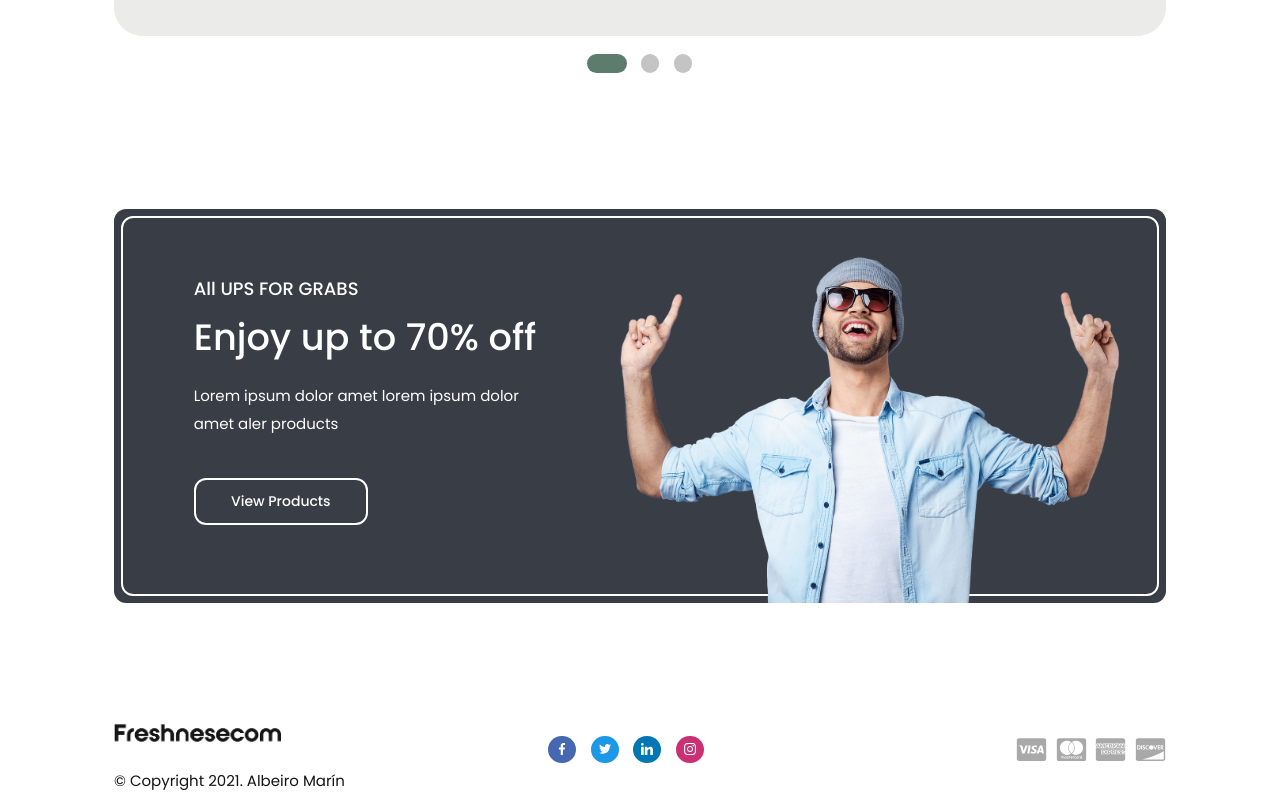
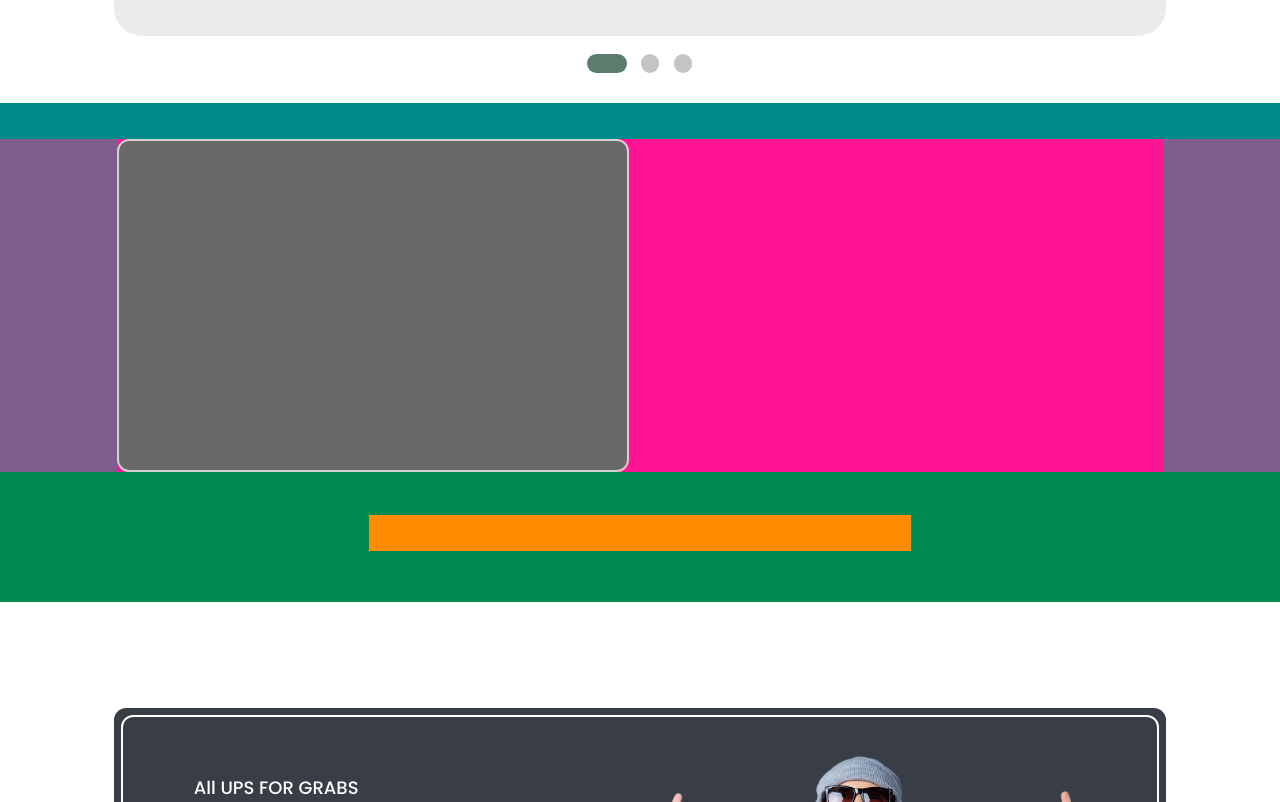
Before and after one commit to Albeiromr/Ecommerce-clean-template, a React (Create React App) app: page / in a window 1280 px wide. Shown: the part 682-1484 px from the top of the page. Built offline with nearby package versions, Linux system fonts and the light colour scheme.

Commit message:
Add the discover section component

```diff
--- /dev/null
+++ b/src/components/Discover section/0px-599px.scss
@@ -0,0 +1,62 @@
+@import "../../sass/variables";
+
+@media only screen and (max-width: 599px) {
+  .discover-section {
+    width: 100%;
+    min-width: 320px;
+    height: 98.792vw;
+    min-height: 316.135px;
+    background: darkcyan;
+    position: relative;
+
+    &__brand-container {
+      width: 100%;
+      height: 34.718%;
+      background: rgb(0, 139, 81);
+      position: absolute;
+      bottom: 0;
+      left: 0;
+    }
+
+    &__brand-subcontainer {
+      width: 74.154%;
+      height: 32.83%;
+      background: darkorange;
+      position: absolute;
+      top: 33.098%;
+      left: 12.922%;
+    }
+
+    &__card-container {
+      width: 100%;
+      height: 59.657%;
+      background: darksalmon;
+      position: absolute;
+      top: 10.268%;
+      left: 0;
+      z-index: 10;
+      overflow-x: scroll;
+    }
+
+    &__card-subcontainer {
+      width: 188.980%;
+      height: 100%;
+      background: rgb(127, 93, 141);
+    }
+
+    &__card-flex-container {
+      width: 97.188%;
+      height: 100%;
+      background: deeppink;
+      margin: 0 auto;
+    }
+
+    &__card {
+      width: 49.317%;
+      height: 100%;
+      background: dimgrey;
+      border-radius: clamp(5px, 2.157vw, 15px);
+      border: 2px $c1-D solid;
+    }
+  }
+}
--- /dev/null
+++ b/src/components/Discover section/1025px-1920px.scss
@@ -0,0 +1,61 @@
+@import "../../sass/variables";
+
+@media only screen and (min-width: 1025px) {
+  .discover-section {
+    width: 100%;
+    max-width: 1650px;
+    height: 38.969vw;
+    max-height: 643px;
+    background: darkcyan;
+    position: relative;
+
+    &__brand-container {
+      width: 100%;
+      height: 49.3%;
+      background: rgb(0, 139, 81);
+      position: absolute;
+      bottom: 0;
+      left: 0;
+    }
+
+    &__brand-subcontainer {
+      width: 42.303%;
+      height: 14.706%;
+      background: darkorange;
+      position: absolute;
+      top: 64.353%;
+      left: 28.848%;
+    }
+
+    &__card-container {
+      width: 100%;
+      height: 66.718%;
+      background: darksalmon;
+      position: absolute;
+      top: 7.153%;
+      left: 0;
+      z-index: 10;
+    }
+
+    &__card-subcontainer {
+      width: 100%;
+      height: 100%;
+      background: rgb(127, 93, 141);
+    }
+
+    &__card-flex-container {
+      width: 81.750%;
+      height: 100%;
+      background: deeppink;
+      margin: 0 auto;
+    }
+
+    &__card {
+      width: 48.925%;
+      height: 100%;
+      background: dimgrey;
+      border-radius: clamp(10px, 0.952vw, 15.71px);
+      border: 2px $c1-D solid;
+    }
+  }
+}
--- /dev/null
+++ b/src/components/Discover section/600px-1024px.scss
@@ -0,0 +1,60 @@
+@import "../../sass/variables";
+
+@media only screen and (min-width: 600px) and (max-width: 1024px) {
+  .discover-section {
+    width: 100%;
+    height: 68.619vw;
+    background: darkcyan;
+    position: relative;
+
+    &__brand-container {
+      width: 100%;
+      height: 49.335%;
+      background: rgb(0, 139, 81);
+      position: absolute;
+      bottom: 0;
+      left: 0;
+    }
+
+    &__brand-subcontainer {
+      width: 57.031%;
+      height: 17.93%;
+      background: darkorange;
+      position: absolute;
+      top: 60.769%;
+      left: 21.549%;
+    }
+
+    &__card-container {
+      width: 100%;
+      height: 66.719%;
+      background: darksalmon;
+      position: absolute;
+      top: 7.153%;
+      left: 0;
+      z-index: 10;
+      overflow-x: scroll;
+    }
+
+    &__card-subcontainer {
+      width: 174.683%;
+      height: 100%;
+      background: rgb(127, 93, 141);
+    }
+
+    &__card-flex-container {
+      width: 83.154%;
+      height: 100%;
+      background: deeppink;
+      margin: 0 auto;
+    }
+
+    &__card {
+      width: 48.489%;
+      height: 100%;
+      background: dimgrey;
+      border-radius: clamp(9px, 1.677vw, 18px);
+      border: 2px $c1-D solid;
+    }
+  }
+}
--- /dev/null
+++ b/src/components/Discover section/DiscoverSection.tsx
@@ -0,0 +1,29 @@
+import React from 'react';
+import "./0px-599px.scss";
+import "./600px-1024px.scss";
+import "./1025px-1920px.scss";
+
+
+
+const DiscoverSection = () => {
+
+    return (
+        <section className="discover-section">
+
+            <div className="discover-section__card-container">
+                <div className="discover-section__card-subcontainer">
+                    <div className="discover-section__card-flex-container">
+                        <article className="discover-section__card"></article>
+                    </div>
+                </div>
+            </div>
+
+            <div className="discover-section__brand-container">
+                <div className="discover-section__brand-subcontainer"></div>
+            </div>
+
+        </section>
+    )
+};
+
+export default DiscoverSection;
--- a/src/routes/Home/Home.tsx
+++ b/src/routes/Home/Home.tsx
@@ -3,6 +3,7 @@ import "./0px-599px.scss";
 import "./600px-1024px.scss";
 import "./1025px-1920px.scss";
 import Slide from '../../components/Slide/Slide';
+import DiscoverSection from '../../components/Discover section/DiscoverSection';
 
 
 
@@ -13,6 +14,7 @@ const Home = () => {
         <div className="home">
 
             <Slide />
+            <DiscoverSection />
 
         </div>
     )
```
